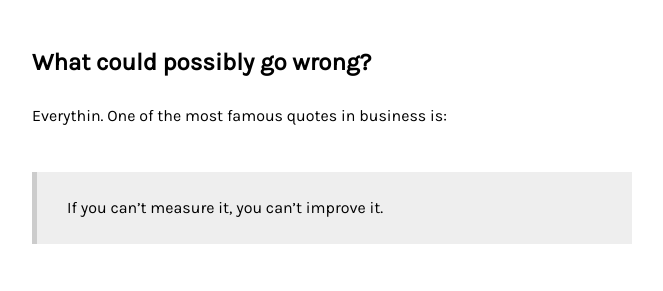
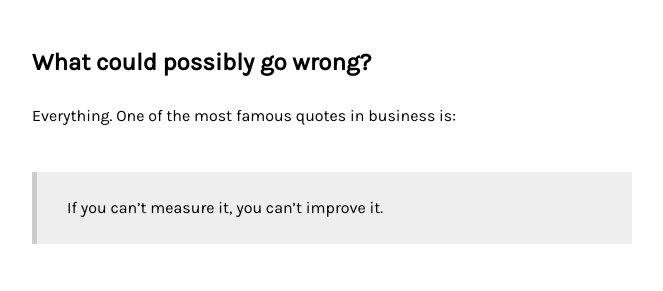
Before and after one commit to stanete/stanete.github.io, a Jekyll site: the page built from _posts/2020-11-15-compound-returns-engineering-excellence.md, in a window 1280 px wide and 900 px high, scrolled down 4324 px. Shown: the part 154-445 px from the top of the window, without its empty margins (308-971 px from the left). Built offline with Jekyll 4.4.1, drawn with Linux system fonts in a browser that asks for light colours; comment, search, counter and statistics services are not loaded; some of the changed text lies outside the part shown.

Commit message:
Update 2020-11-15-compound-returns-engineering-excellence.md

```diff
--- a/_posts/2020-11-15-compound-returns-engineering-excellence.md
+++ b/_posts/2020-11-15-compound-returns-engineering-excellence.md
@@ -67,7 +67,7 @@ Make sure you have checkpoints along the journey so you can adjust your plans fo
 
 ## What could possibly go wrong?
 
-Everythin. One of the most famous quotes in business is:
+Everything. One of the most famous quotes in business is:
 
 > If you can't measure it, you can't improve it.
 
```
Also changed, not shown: other parts of _posts/2020-11-15-compound-returns-engineering-excellence.md (+1 -1 lines).
